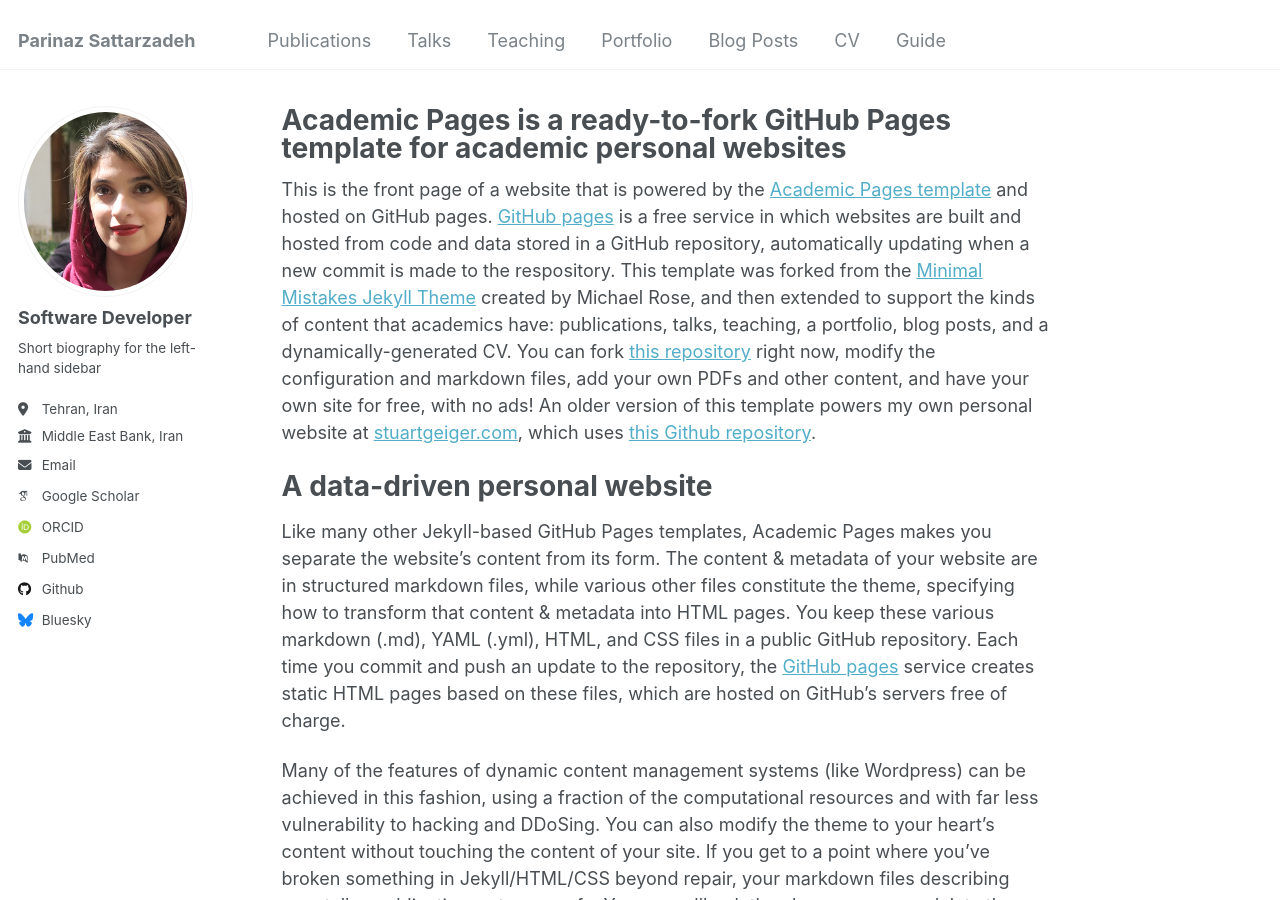
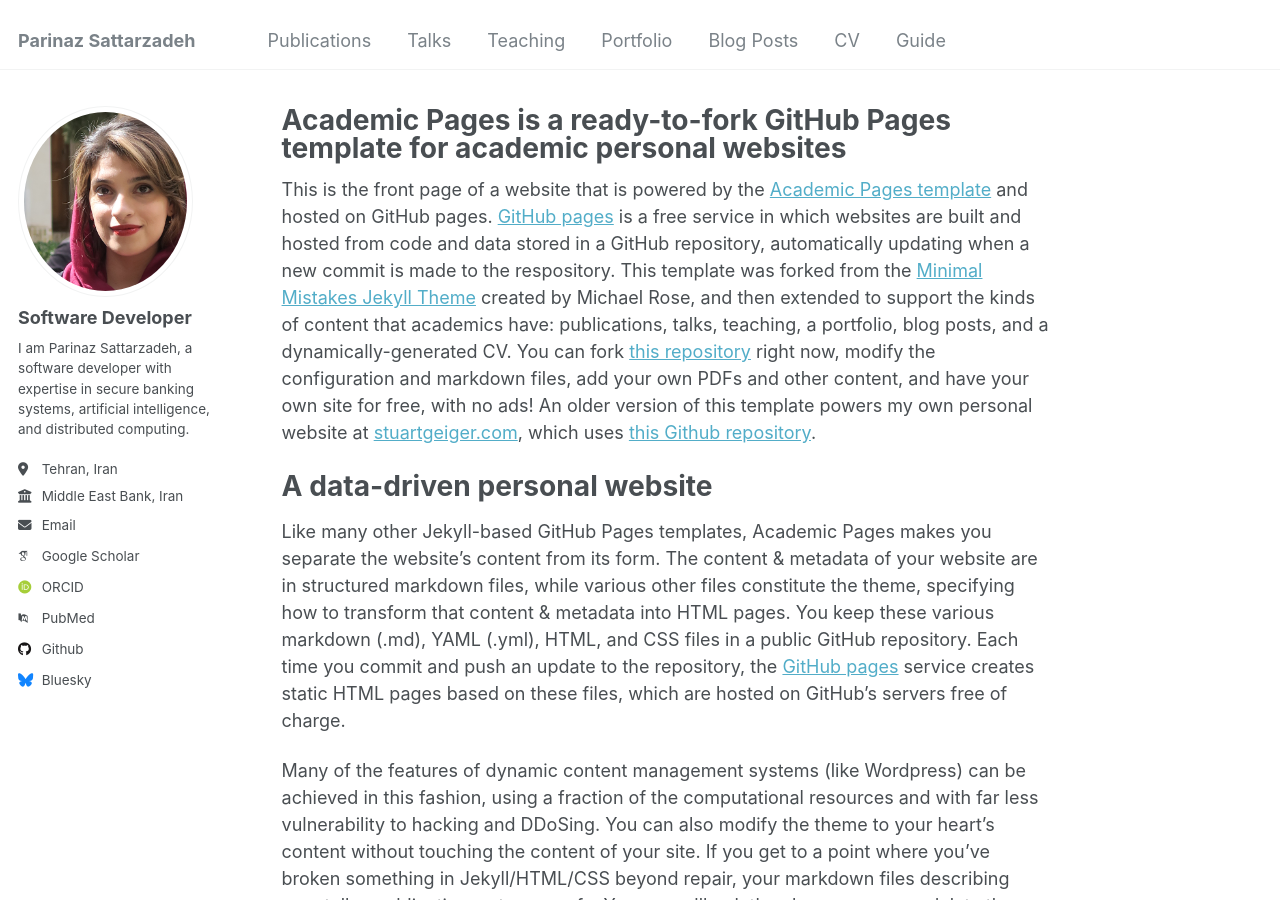
Before and after one commit to parinaz-st/parinaz-st.github.io, a Jekyll site: the page built from _pages/about.md, in a window 1280 px wide and 900 px high. Built offline with Jekyll 4.4.1, drawn with Linux system fonts in a browser that asks for light colours; some web fonts are replaced.

Commit message:
Update _config.yml

```diff
--- a/_config.yml
+++ b/_config.yml
@@ -24,7 +24,7 @@ author:
   avatar           : "parinaz.png"
   name             : "Software Developer"
   pronouns         : # example: "she/her"
-  bio              : "Short biography for the left-hand sidebar"
+  bio              : "I am Parinaz Sattarzadeh, a software developer with expertise in secure banking systems, artificial intelligence, and distributed computing. "
   location         : "Tehran, Iran"
   employer         : "Middle East Bank, Iran"
   uri              : # URL
```
